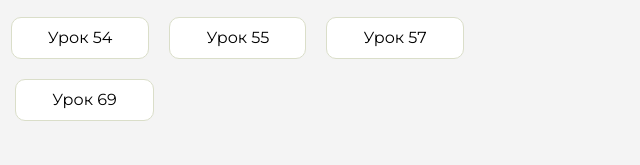
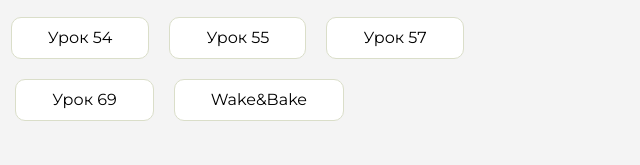
Before and after one commit to ArkailNJ/aroken, a plain HTML site: page index.html in a window 1280 px wide. Shown: the part 345-510 px from the top of the page, 599-1239 px from the left. Drawn offline with Linux system fonts and the light colour scheme.

Commit message:
Update index.html

```diff
--- a/index.html
+++ b/index.html
@@ -134,6 +134,9 @@
                     <li class="content__list-item">
                         <a href="lesson69/index.html">Урок 69</a>
                     </li>
+                    <li class="content__list-item">
+                        <a href="wake and bake/work/index.html">Wake&Bake</a>
+                    </li>
                 </ul>
             </div>
             <div class="content__block hidden" id="diplomBlock">
```
